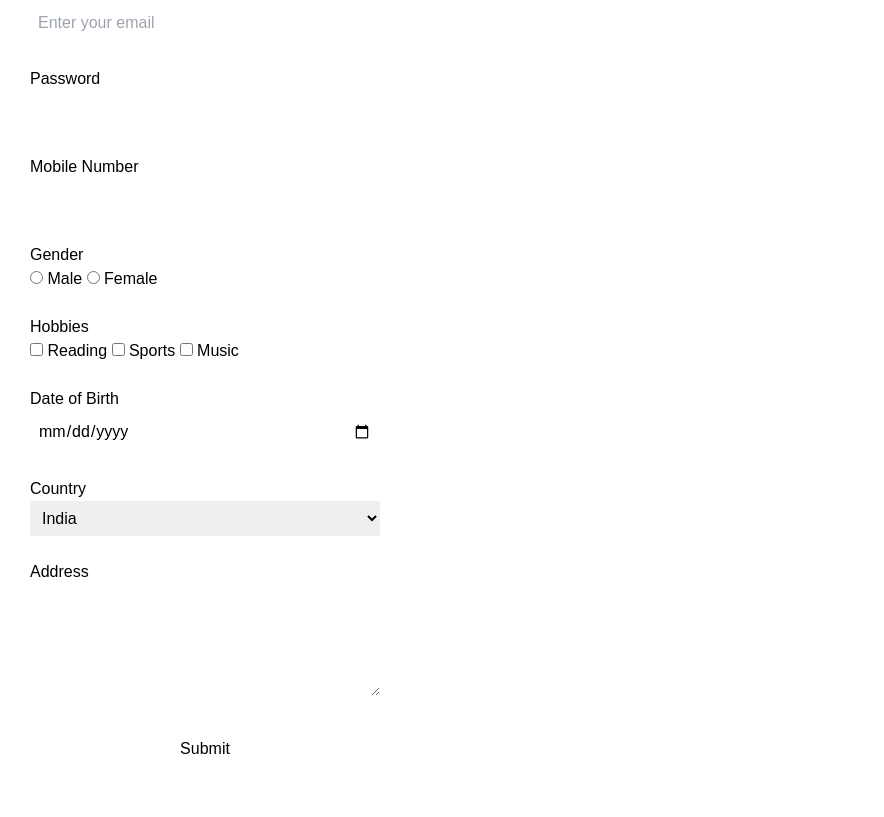
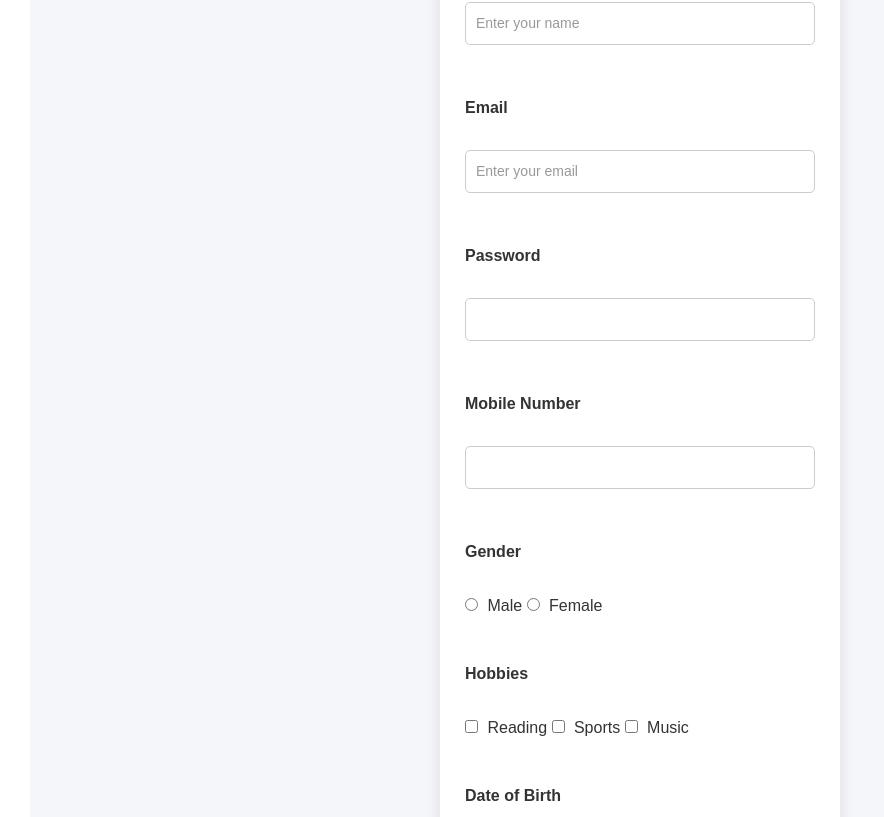
Before and after one commit to NeerajLodhi56/E-Commerce-Mean-stack, an Angular app in the folder webapp/: page / in a window 1280 px wide. Shown: the part 323-1140 px from the top of the page, without its empty margins (0-884 px from the left). Built offline with nearby package versions, Linux system fonts and the light colour scheme.

Commit message:
scss changed for form

```diff
--- a/webapp/src/app/user/user.scss
+++ b/webapp/src/app/user/user.scss
@@ -1,25 +1,98 @@
-body{
-    font-family: Arial;
-    margin: 30px;
+body {
+  font-family: Arial, sans-serif;
+  margin: 30px;
+  background: #f4f6f9;
+  color: #333;
 }
 
-form{
-    width: 350px;
+h1,
+h2,
+h3 {
+  text-align: center;
+  color: #2c3e50;
+  margin-bottom: 20px;
+}
+
+p {
+  text-align: center;
+  color: #666;
+  margin-bottom: 20px;
+}
+
+form {
+  width: 400px;
+  margin: 20px auto;
+  padding: 25px;
+  background: #fff;
+  border-radius: 10px;
+  box-shadow: 0 5px 15px rgba(0, 0, 0, 0.1);
+}
+
+label {
+  display: block;
+  font-weight: bold;
+  margin: 12px 0 6px;
 }
 
 input,
 select,
-textarea{
-    width: 100%;
-    padding: 8px;
+textarea {
+  width: 100%;
+  padding: 10px;
+  border: 1px solid #ccc;
+  border-radius: 5px;
+  font-size: 14px;
+  box-sizing: border-box;
+  margin-bottom: 15px;
+  transition: all 0.3s ease;
+}
+
+input:focus,
+select:focus,
+textarea:focus {
+  outline: none;
+  border-color: #0d6efd;
+  box-shadow: 0 0 5px rgba(13, 110, 253, 0.3);
 }
 
 input[type="radio"],
-input[type="checkbox"]{
-    width: auto;
+input[type="checkbox"] {
+  width: auto;
+  margin-right: 5px;
 }
 
-button{
-    padding: 10px;
+textarea {
+  resize: vertical;
+  min-height: 100px;
+}
+
+button {
+  width: 100%;
+  padding: 12px;
+  background: #0d6efd;
+  color: #fff;
+  border: none;
+  border-radius: 5px;
+  font-size: 16px;
+  cursor: pointer;
+  transition: background 0.3s;
+}
+
+button:hover {
+  background: #0b5ed7;
+}
+
+::placeholder {
+  color: #999;
+}
+
+@media (max-width: 480px) {
+  body {
+    margin: 15px;
+  }
+
+  form {
     width: 100%;
+    padding: 20px;
+  }
 }
```
